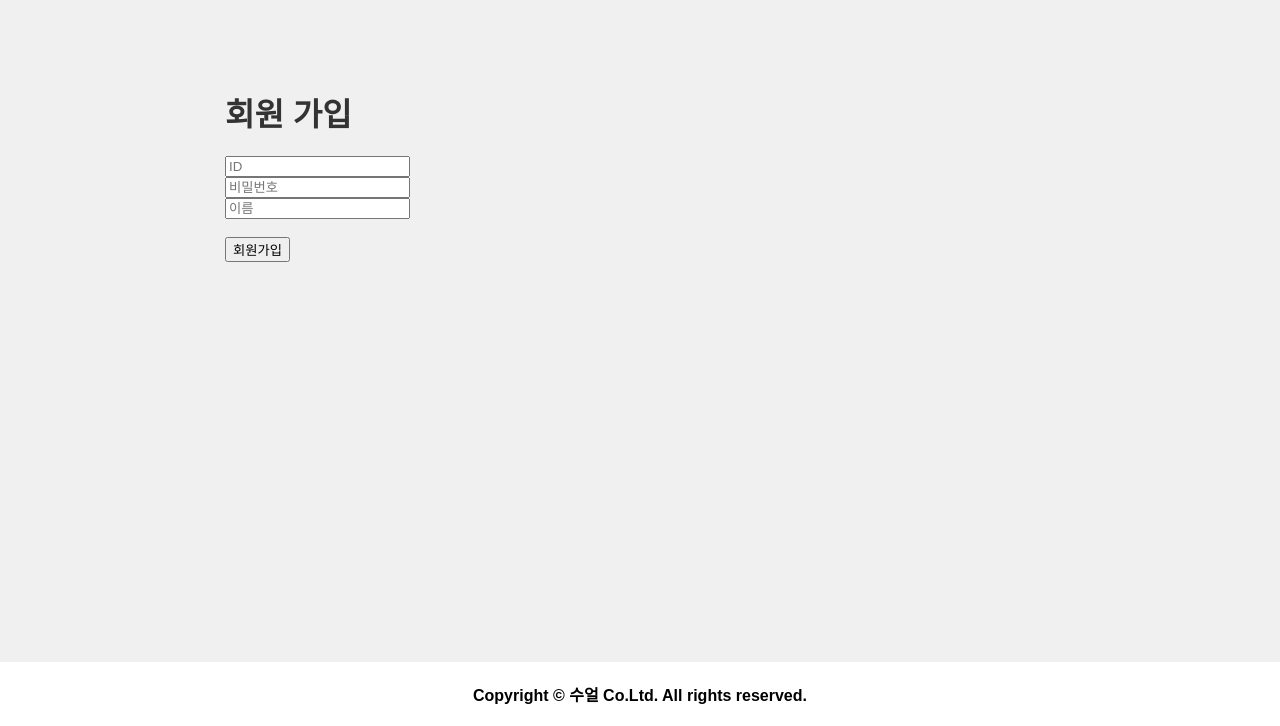
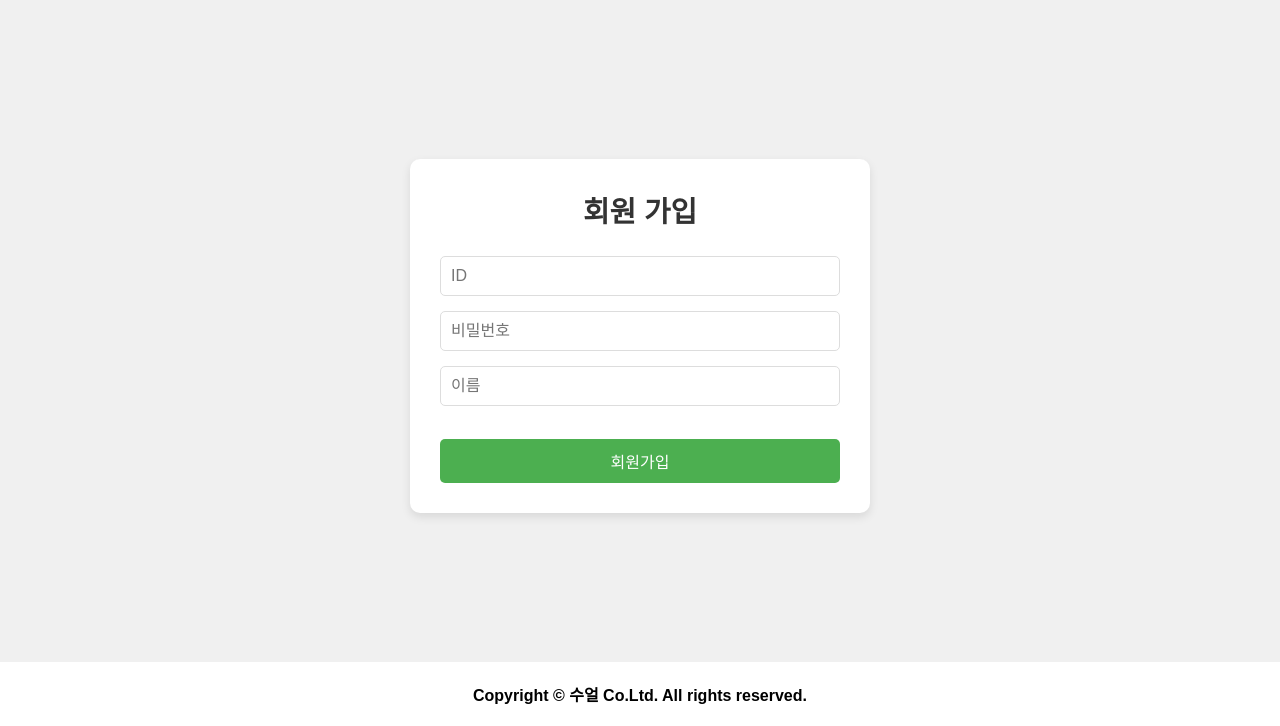
Before and after one commit to Signlogue/Signlogue, a PHP site: page /join.php in a window 1280 px wide. Shown: the part 74-800 px from the top of the page. Run offline with PHP 8.4, Linux system fonts and the light colour scheme; some web fonts are replaced.

Commit message:
css changes

```diff
--- a/join.php
+++ b/join.php
@@ -25,7 +25,8 @@
             <a href="login.php" class="nav-link">로그인</a>
         </nav>
     </header>
-    <main>
+    <main class="page-modern-ui">
+        <div class="signup-form">
             <h1>회원 가입</h1>
             <form action='./join_process.php' method='POST'>
                 <input type='text' name='uid' placeholder="ID" required><br>
@@ -33,6 +34,7 @@
                 <input type='text' name='uname' placeholder="이름" required><br><br>
                 <input type='submit' value='회원가입'>
             </form>
+        </div>
     </main>
     <footer>
         <b>Copyright &copy; 수얼 Co.Ltd. All rights reserved.</b>
--- a/login.php
+++ b/login.php
@@ -25,13 +25,15 @@
             <a href="login.php" class="nav-link">로그인</a>
         </nav>
     </header>
-    <main>
+    <main class="page-modern-ui">
+        <div class="signup-form">
             <h1>로그인</h1>
             <form action='./login_process.php' method='POST'>
                 <input type='text' name='uid' placeholder="ID" required><br>
                 <input type='password' name='upw' placeholder="비밀번호" required><br><br>
                 <input type='submit' value='로그인'>
             </form>
+        </div>
     </main>
     <footer>
         <b>Copyright &copy; 수얼 Co.Ltd. All rights reserved.</b>
--- a/styles.css
+++ b/styles.css
@@ -88,10 +51,6 @@ main {
     padding-top: 10px;
 }
 
-header + main {
-    margin-top: calc(20px + 60px);
-}
-
 main h1,
 main h2,
 main h3,
@@ -148,3 +90,64 @@ footer {
         padding: 10px;
     }
 }
+
+.page-modern-ui {
+    display: flex;
+    justify-content: center;
+    align-items: center;
+    height: calc(100vh - 140px);
+}
+
+.page-modern-ui .signup-form {
+    background-color: #ffffff;
+    padding: 30px;
+    border-radius: 10px;
+    box-shadow: 0 4px 10px rgba(0, 0, 0, 0.1);
+    max-width: 400px;
+    width: 100%;
+    text-align: center;
+}
+
+.page-modern-ui .signup-form h1 {
+    font-size: 1.8em;
+    font-weight: 600;
+    color: #333333;
+    margin-bottom: 20px;
+}
+
+.page-modern-ui .signup-form input[type="text"],
+.page-modern-ui .signup-form input[type="password"] {
+    width: 100%;
+    padding: 10px;
+    margin-bottom: 15px;
+    border: 1px solid #ddd;
+    border-radius: 5px;
+    font-size: 1em;
+    box-sizing: border-box;
+}
+
+.page-modern-ui .signup-form input[type="submit"] {
+    width: 100%;
+    padding: 10px;
+    background-color: #4caf50;
+    color: #ffffff;
+    font-size: 1em;
+    border: none;
+    border-radius: 5px;
+    cursor: pointer;
+    transition: background-color 0.3s ease;
+}
+
+.page-modern-ui .signup-form input[type="submit"]:hover {
+    background-color: #45a049;
+}
+
+@media screen and (max-width: 768px) {
+    .page-modern-ui .signup-form {
+        padding: 20px;
+    }
+
+    .page-modern-ui .signup-form h1 {
+        font-size: 1.5em;
+    }
+}
```
Also changed, not shown: other parts of styles.css (+0 -54 lines). Lines whose indentation alone changed are shown as unchanged.
